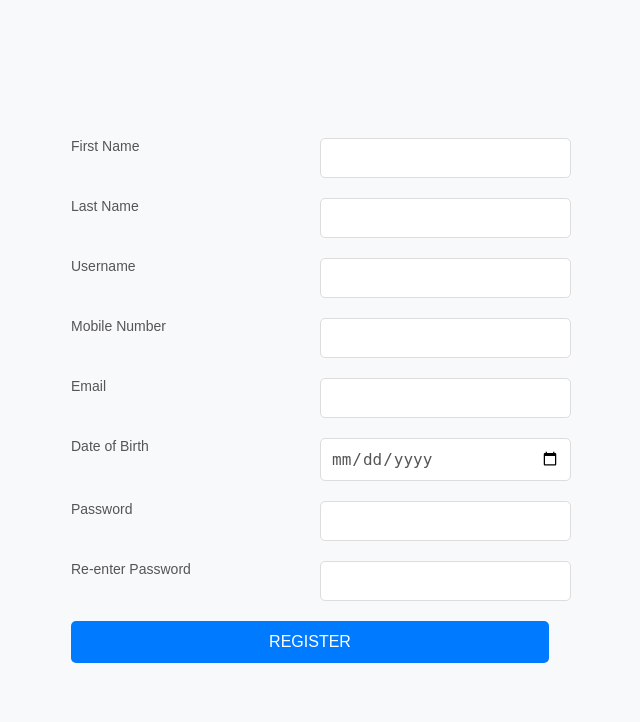
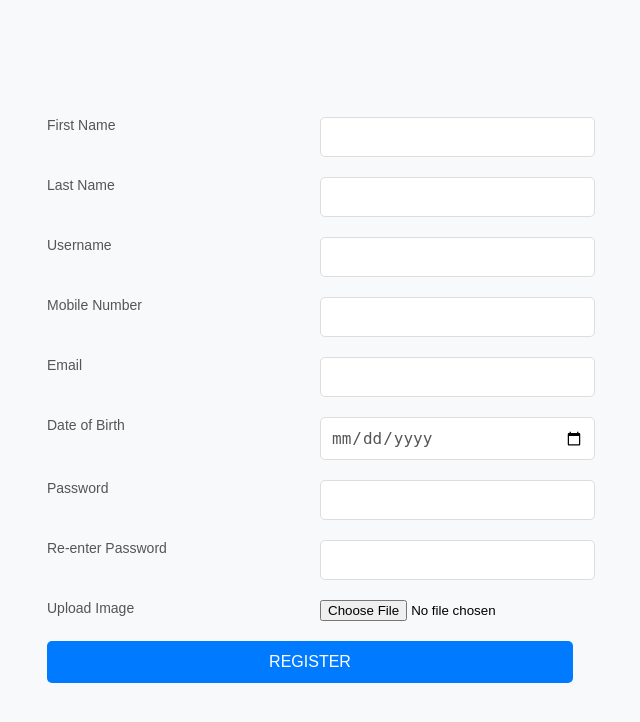
Before and after one commit to MarufSiddikiGalib/EXPENSE_MANAGEMENT_USING_PHP, a PHP site: page /login_system/resister.php in a window 1280 px wide. Shown: the top 722 px of the page, without its empty margins (330-970 px from the left). Run offline with PHP 8.4, Linux system fonts and the light colour scheme.

Commit message:
updated resistration

```diff
--- a/operations/resister.php
+++ b/operations/resister.php
@@ -45,6 +45,12 @@ include('../process/resister_requirement.php');
                 <label for="confirm_password">Re-enter Password</label>
                 <input type="password" id="confirm_password" name="confirm_password" required>
             </div>
+
+            <div class="form-group">
+                <label for="imageUpload">Upload Image</label>
+                <input type="file" class="form-control-file" id="imageUpload" name="uploaded_image" accept="image/*">
+            </div>
+
             <button type="submit" name="resister" class="btn">Register</button>
         </form>
 
```
